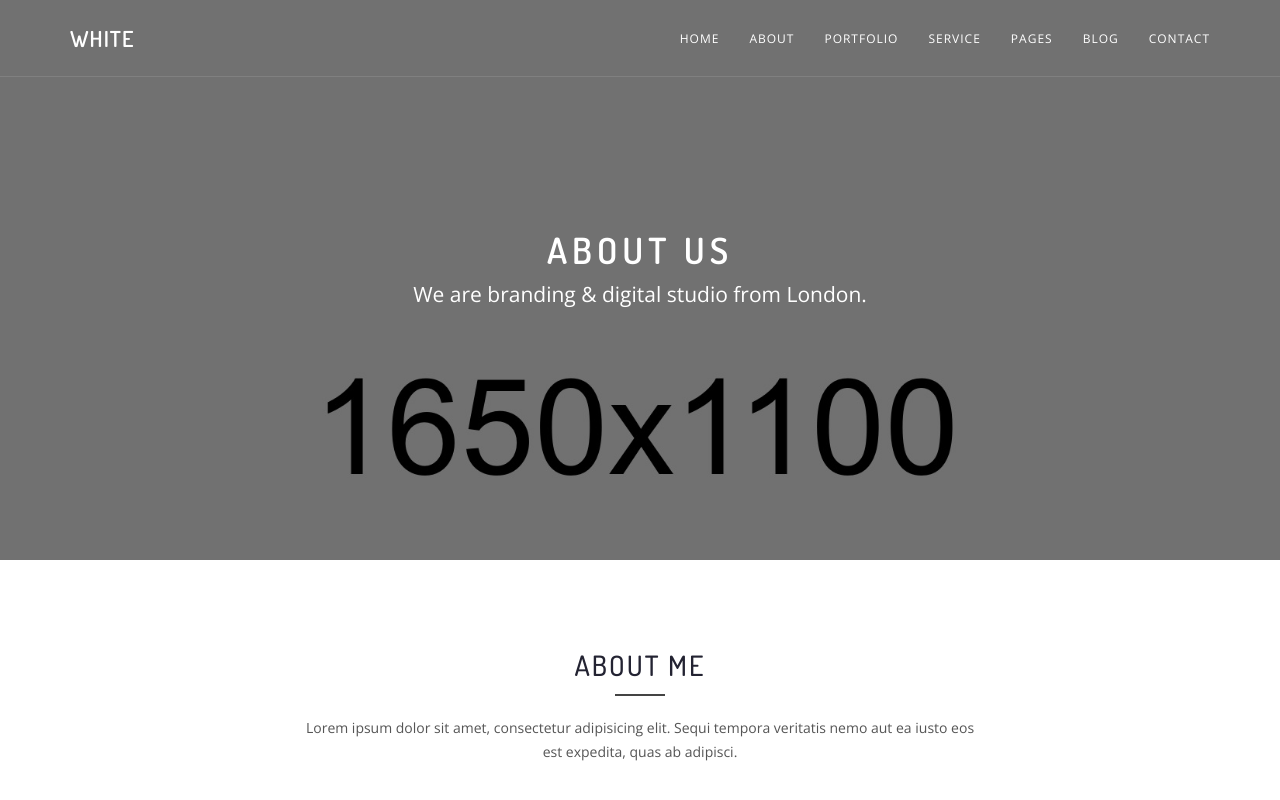
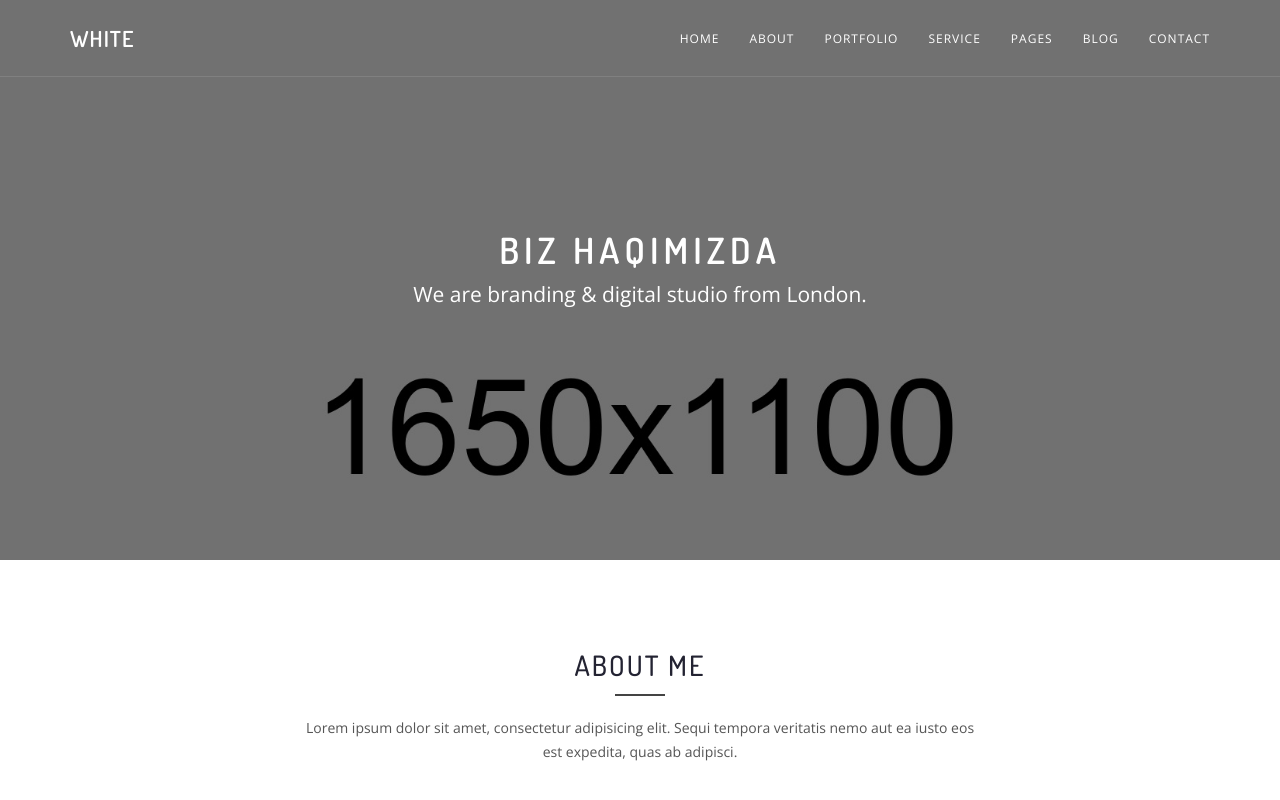
Before and after one commit to Muhammadibrohim404/mysite2, a plain HTML site: page about.html in a window 1280 px wide. Shown: the top 800 px of the page. Drawn offline with nearby package versions, Linux system fonts and the light colour scheme; files whose address does not match are found by name.

Commit message:
biz haqimizda

```diff
--- a/about.html
+++ b/about.html
@@ -425,7 +425,7 @@
 					<div class="container">
 						<div class="row">
 							<div class="col-sm-12 text-center">
-								<h1 class="text-uppercase color-white breadcrumb-2">About Us</h1>
+								<h1 class="text-uppercase color-white breadcrumb-2">Biz haqimizda</h1>
 								<p class="lead color-white ">We are branding &amp; digital studio from London.</p>
 							</div>
 						</div>
```
